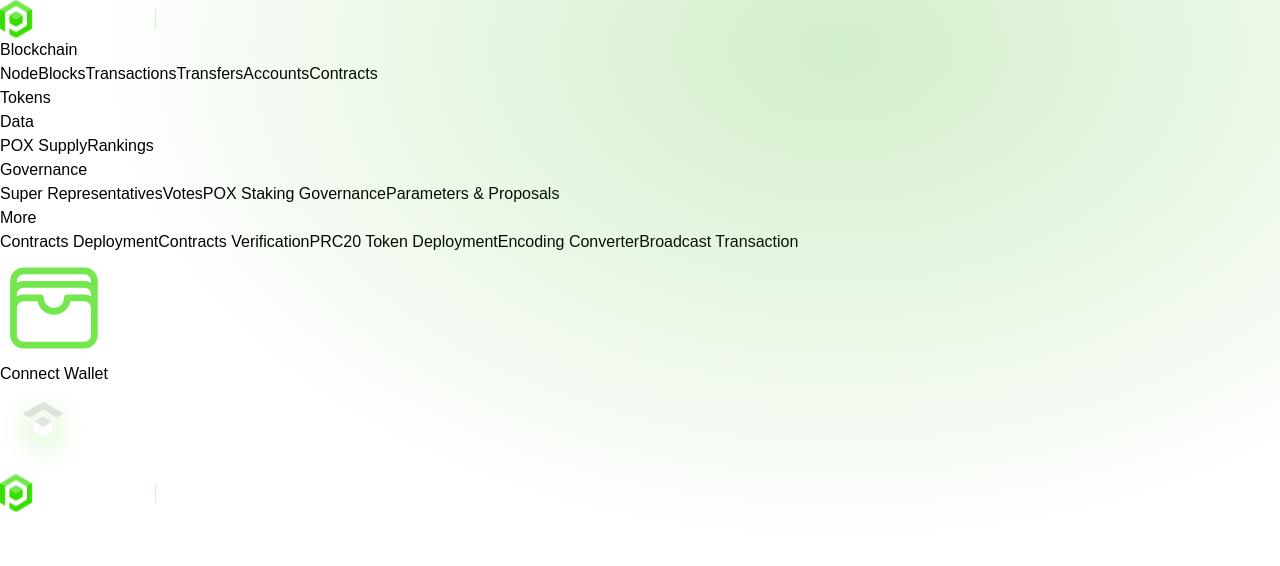
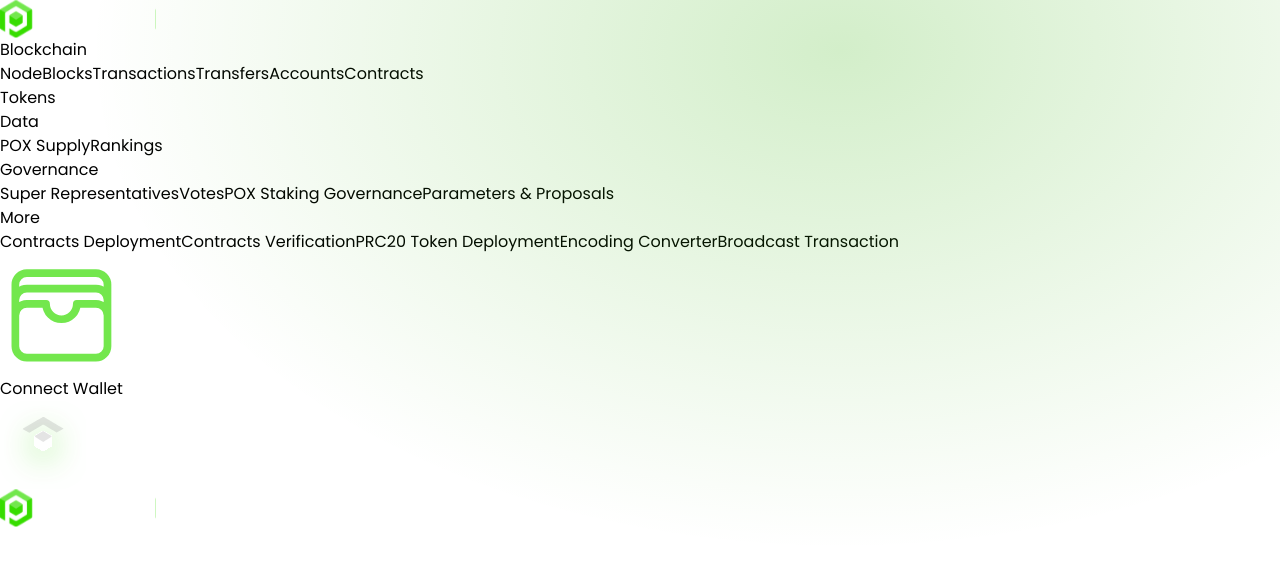
Before and after one commit to PolluxCoin2-0/POXSCAN2.0, a React (Vite) app: page / in a window 1280 px wide. Shown: the top 566 px of the page. Built offline with nearby package versions, Linux system fonts and the light colour scheme.

Commit message:
code fixed

```diff
--- a/src/index.css
+++ b/src/index.css
@@ -1,9 +1,9 @@
+/* Google Fonts */
+@import url('https://fonts.googleapis.com/css2?family=Inter:ital,opsz,wght@0,14..32,100..900;1,14..32,100..900&family=Poppins:ital,wght@0,100;0,200;0,300;0,400;0,500;0,600;0,700;0,800;0,900;1,100;1,200;1,300;1,400;1,500;1,600;1,700;1,800;1,900&display=swap');
+
 @tailwind base;
 @tailwind components;
 @tailwind utilities;
-
-/* Google Fonts */
-@import url('https://fonts.googleapis.com/css2?family=Inter:ital,opsz,wght@0,14..32,100..900;1,14..32,100..900&family=Poppins:ital,wght@0,100;0,200;0,300;0,400;0,500;0,600;0,700;0,800;0,900;1,100;1,200;1,300;1,400;1,500;1,600;1,700;1,800;1,900&display=swap');
 
 body {
     font-family: 'Poppins', sans-serif;
```
